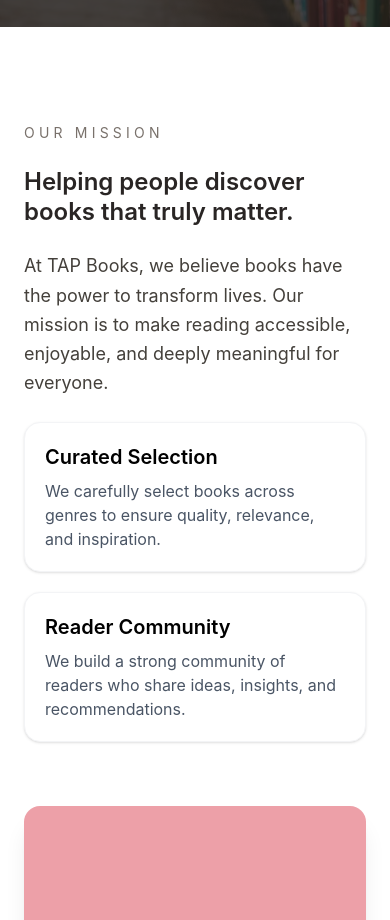
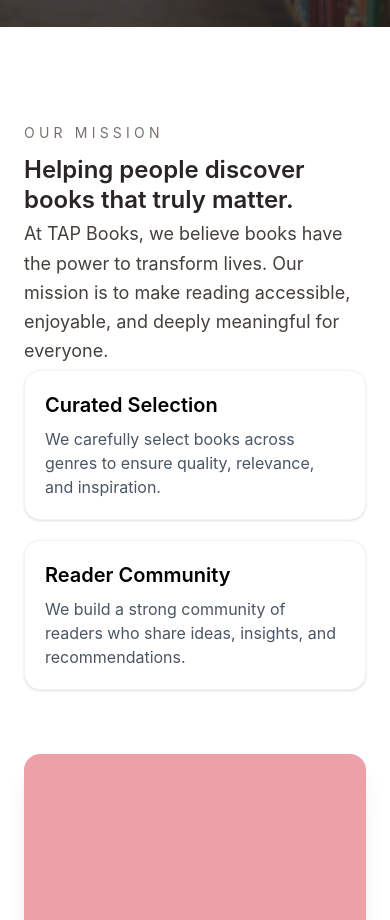
Before and after one commit to ernestkris6/TAP-BOOKS, a React (Vite) app: page /about in a window 390 px wide. Shown: the part 820-1740 px from the top of the page. Built offline with nearby package versions, Linux system fonts and the light colour scheme; a web font is replaced by a local one.

Commit message:
space-y abt mission

```diff
--- a/src/ui/Aboutcomponents/AboutMission.jsx
+++ b/src/ui/Aboutcomponents/AboutMission.jsx
@@ -30,12 +30,12 @@
         </motion.div>
 
         {/* TEXT SECTION */}
-        <div className="space-y-6 order-1 sm:order-2">
+        <div className="space-y-1 order-1 sm:order-2">
 
           <motion.p
             {...fadeUp}
             transition={{ duration: 0.8 }}
-            className="uppercase tracking-[0.3em] text-sm text-stone-500"
+            className="uppercase pb-2 tracking-[0.3em] text-sm text-stone-500"
           >
             Our Mission
           </motion.p>
```
